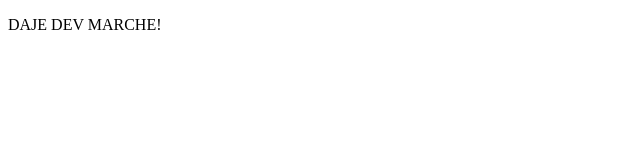
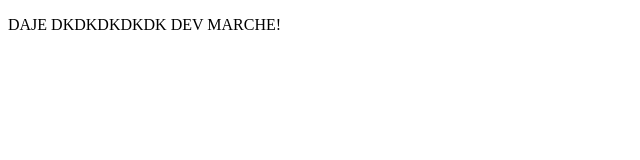
Before and after one commit to ricfrank/ansible-devmarche, a plain HTML site: page src/index.html in a window 1280 px wide. Shown: the whole page, without its empty margins (0-640 px from the left). Drawn offline with Linux system fonts and the light colour scheme.

Commit message:
edit index.html

```diff
--- a/src/index.html
+++ b/src/index.html
@@ -4,6 +4,6 @@
     <title></title>
 </head>
 <body>
-<p>DAJE DEV MARCHE!</p>
+<p>DAJE DKDKDKDKDK DEV MARCHE!</p>
 </body>
 </html>
```
